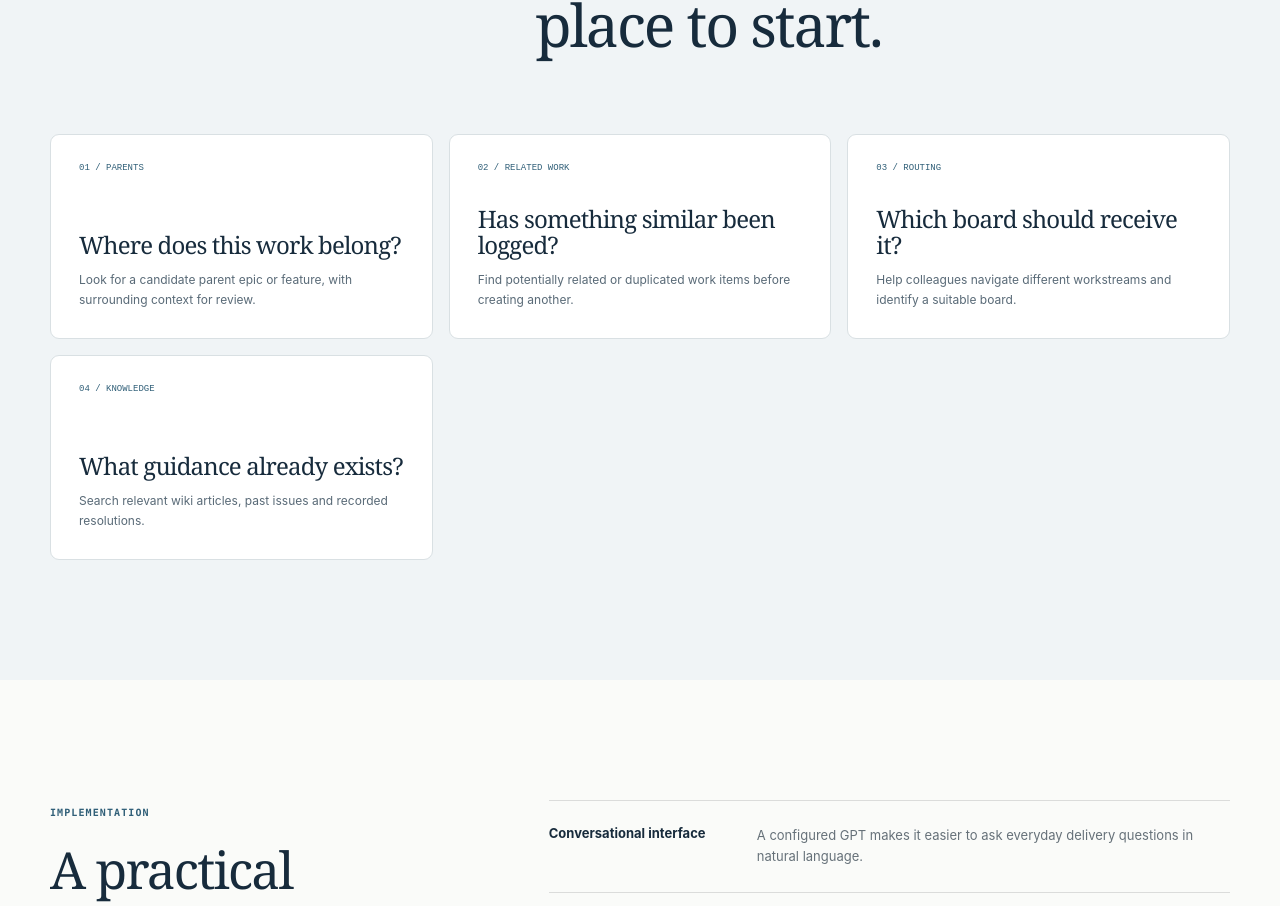
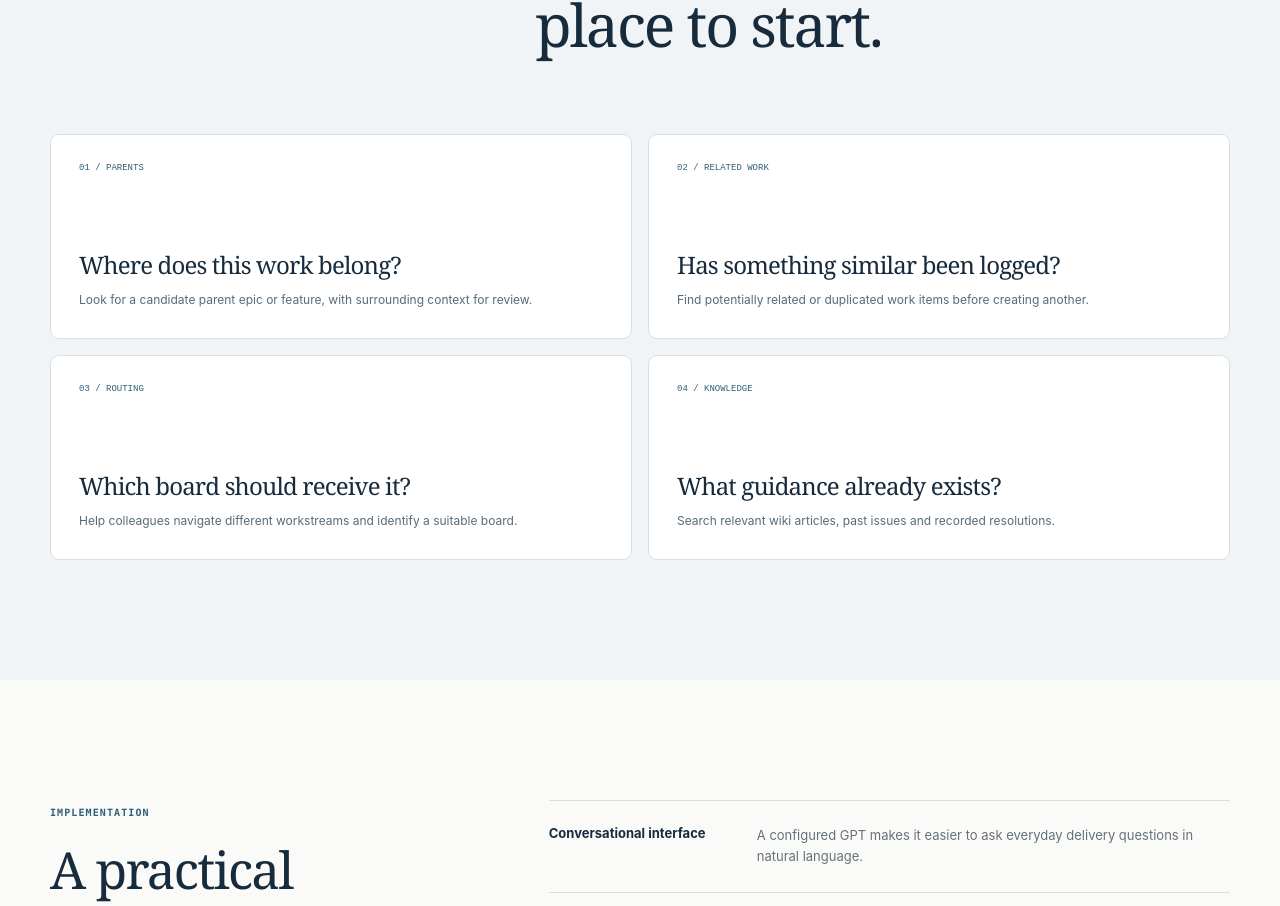
Before and after one commit to CeciG21/cg-website, a Next.js app: page /projects/ai-delivery-triage in a window 1280 px wide. Shown: the part 2218-3124 px from the top of the page. Built offline with nearby package versions, Linux system fonts and the light colour scheme.

Commit message:
style: present four delivery triage capabilities responsively

```diff
--- a/app/profile.css
+++ b/app/profile.css
@@ -144,4 +144,8 @@ main{overflow:visible}
 .credentials-source-note{max-width:760px;margin:22px 0;color:var(--cv-muted);font-size:13px;line-height:1.7}
 @media(max-width:640px){.credentials-hero{padding-bottom:45px}.credentials-grid{grid-template-columns:1fr}.credentials-card{padding:20px}.credentials-record{gap:12px}.credentials-archive summary{align-items:flex-start;flex-direction:column;gap:5px}.credentials-archive summary small{text-align:left}.credentials-archive li{flex-direction:column;gap:4px}.credentials-jump{gap:8px}}
 
+/* Four triage capabilities in a balanced two-column grid, using the current theme. */
+.mp-benefit-grid.triage-benefit-grid{grid-template-columns:repeat(2,minmax(0,1fr))}
+@media(max-width:900px){.mp-benefit-grid.triage-benefit-grid{grid-template-columns:1fr}}
+
 @media(prefers-reduced-motion:reduce){html{scroll-behavior:auto}*,*::before,*::after{animation-duration:.01ms!important;transition-duration:.01ms!important}}
```
